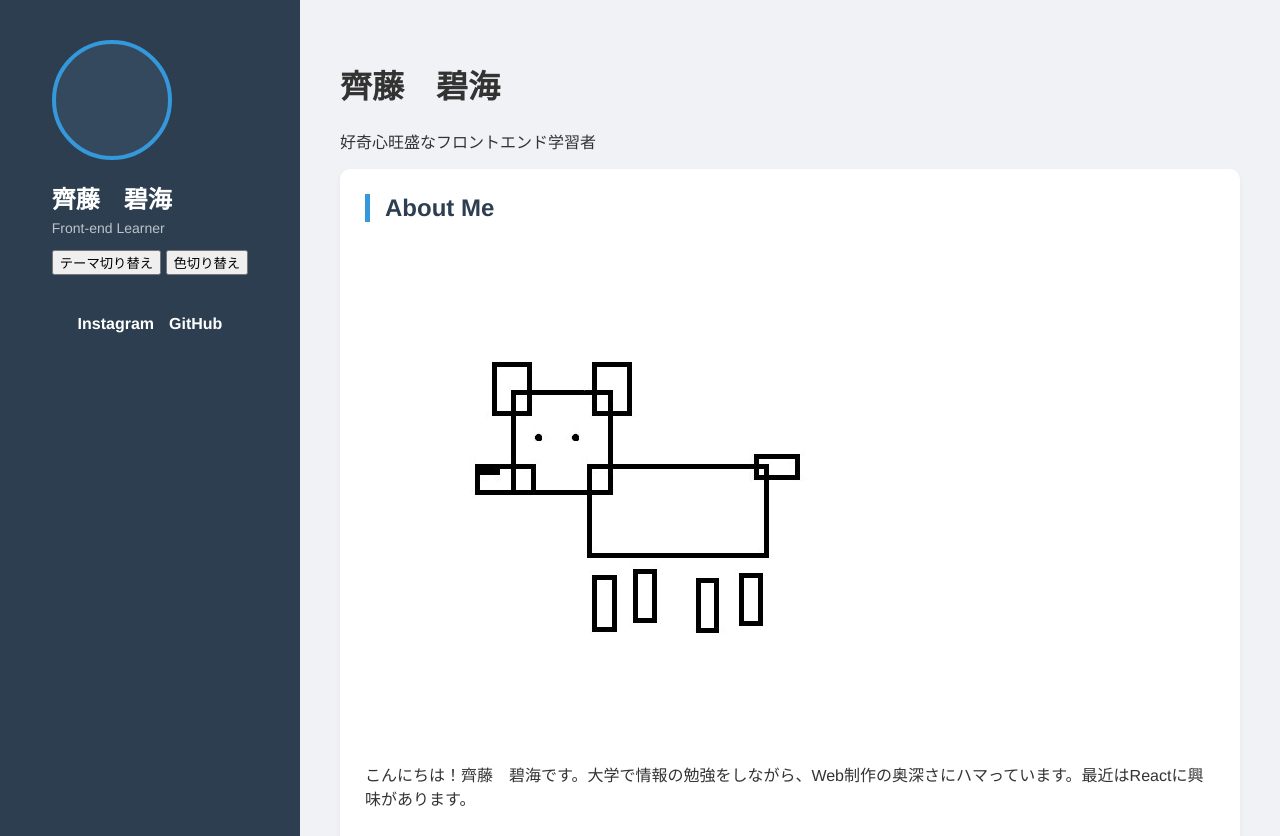
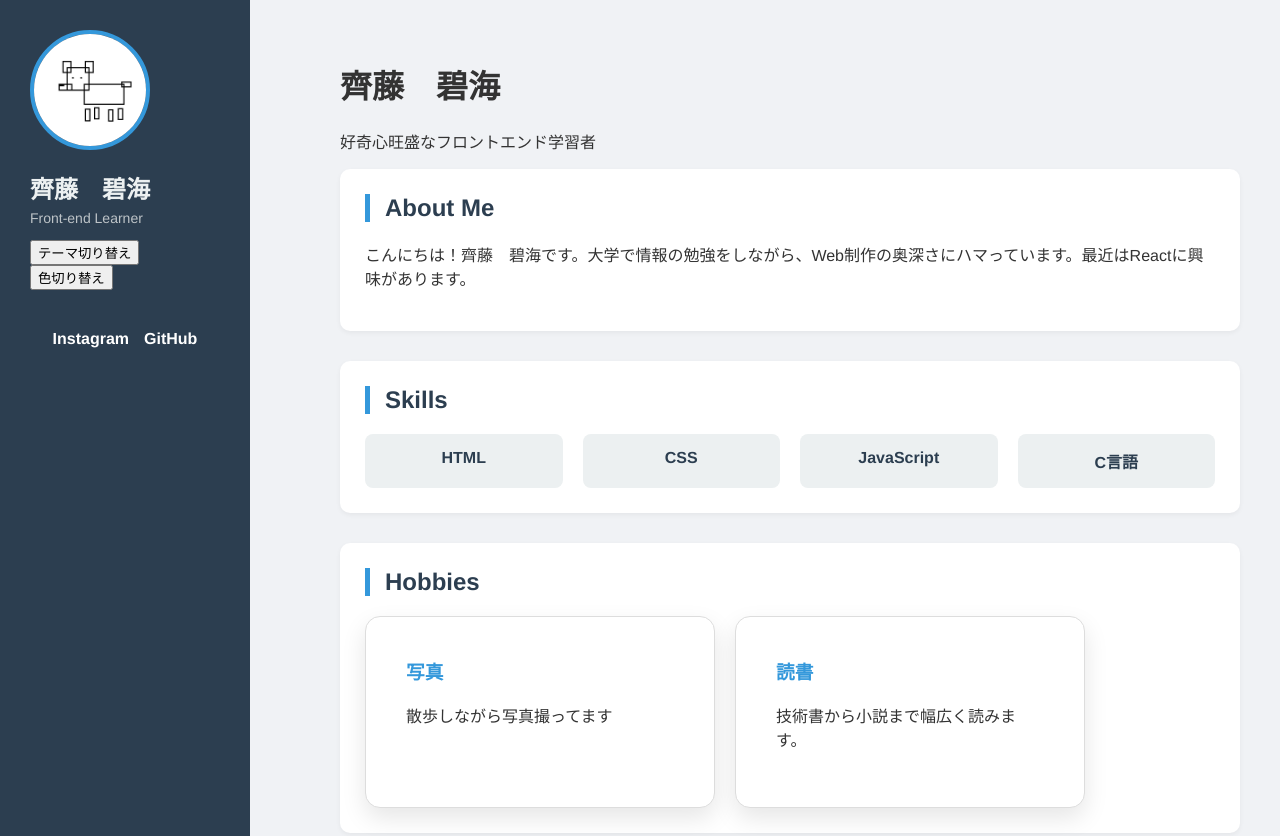
Before and after one commit to Aaawoi/winc-web-dev-aoi, a plain HTML site: page index.html in a window 1280 px wide. Shown: the top 836 px of the page. Drawn offline with Linux system fonts and the light colour scheme.

Commit message:
練習」

```diff
--- a/index.html
+++ b/index.html
@@ -11,7 +11,9 @@
 
         <aside class="sidebar">
             <header>
-                <div class="avatar"></div>
+                <div class="avatar">
+                    <img src = "framy.jpg">
+                </div>
                 <h1>齊藤　碧海</h1>
                 <p>Front-end Learner</p>
                 <button id = "theme-button">テーマ切り替え</button>
@@ -37,7 +39,6 @@
             <main>
                 <section id="about">
                     <h2>About Me</h2>
-                    <img src="framy.jpg" >
                     <p>こんにちは！齊藤　碧海です。大学で情報の勉強をしながら、Web制作の奥深さにハマっています。最近はReactに興味があります。</p>
                 </section>
 
--- a/main.js
+++ b/main.js
@@ -1,20 +1,26 @@
+// 1. テーマ切り替えボタンの処理
 const themebtn = document.querySelector("#theme-button");
-themebtn.addEventListener("click",() =>{
+themebtn.addEventListener("click", () => {
     console.log("テーマボタンが押されました");
-    document.body.classList.toggle("dark-mode")
-})
+    document.body.classList.toggle("dark-mode");
+});
 
+// 2. 色切り替えボタンの処理
+const colorbtn = document.querySelector("#color-btn");
+const nameTag = document.querySelector(".profile-card h1");
 
-const colorbtn = document.querySelector("#color-btn");
-const nameTag = document.querySelector("h1");
-
-colorbtn.addEventListener("click",() =>{
+colorbtn.addEventListener("click", () => {
     console.log("色ボタンが押されました");
     nameTag.style.color = "hotpink";
 });
 
-BigInt.addEventListener("click",()=> {
-    document.body.classList.toggle("dark-mode");
+// 3. アバター画像の「枠から飛び出す拡大」処理（スペルを修正しました）
+const avatarContainer = document.querySelector(".avatar");
+
+avatarContainer.addEventListener("mouseenter", () => {
+    avatarContainer.classList.add("is-popped");
 });
 
-const
+avatarContainer.addEventListener("mouseleave", () => {
+    avatarContainer.classList.remove("is-popped");
+});
--- a/style.css
+++ b/style.css
@@ -44,6 +44,15 @@
     border-radius: 50%;
     margin-bottom: 20px;
     border: 4px solid #3498db;
+    overflow: hidden;
+}
+
+.avatar img {
+    width: 100%;
+    height: 100%;
+    object-fit: cover;
+    object-position: center;
+    display: block;
 }
 
 
@@ -139,3 +148,62 @@
     background-color: #2d2d2d;
     color: #fff;
 }
+
+
+.avatar.is-popped {
+    overflow: visible;
+}
+
+.avatar.is-popped img {
+    transform: scale(4.5);
+    transition: transform 0.2s ease-out;
+    z-index: 1000;
+}
+
+
+.avatar img {
+    transition: transform 0.3s ease;
+}
+
+
+.sidebar {
+    width: 250px;
+    background-color: #2c3e50;
+    color: #ecf0f1;
+    padding: 30px;
+    display: flex;
+    flex-direction: column;
+    align-items: center;
+}
+
+.avatar {
+    width: 120px;
+    height: 120px;
+    background-color: #34495e;
+    border-radius: 50%;
+    margin-bottom: 20px;
+    border: 4px solid #3498db;
+    overflow: hidden; /* 通常時は丸い枠に収める */
+    position: relative;
+    transition: all 0.3s ease; /* 滑らかに変形させるためのアニメーション設定 */
+}
+
+.avatar img {
+    width: 100%;
+    height: 100%;
+    object-fit: cover;
+    object-position: center;
+    display: block;
+    transform: scale(1); /* 通常時は元のサイズ（1倍） */
+    transition: transform 0.3s ease;
+}
+
+/* ★ここから下がJavaScriptと連動して動く部分です★ */
+.avatar.is-popped {
+    overflow: visible; /* マウスが乗ったら枠からはみ出すのを許可する */
+}
+
+.avatar.is-popped img {
+    transform: scale(2.5); /* 画像を1.6倍にドカンと大きくする */
+    z-index: 999; /* 他の文字やボタンより手前に表示させる */
+}
```
Also changed, not shown: image.png (deleted).
